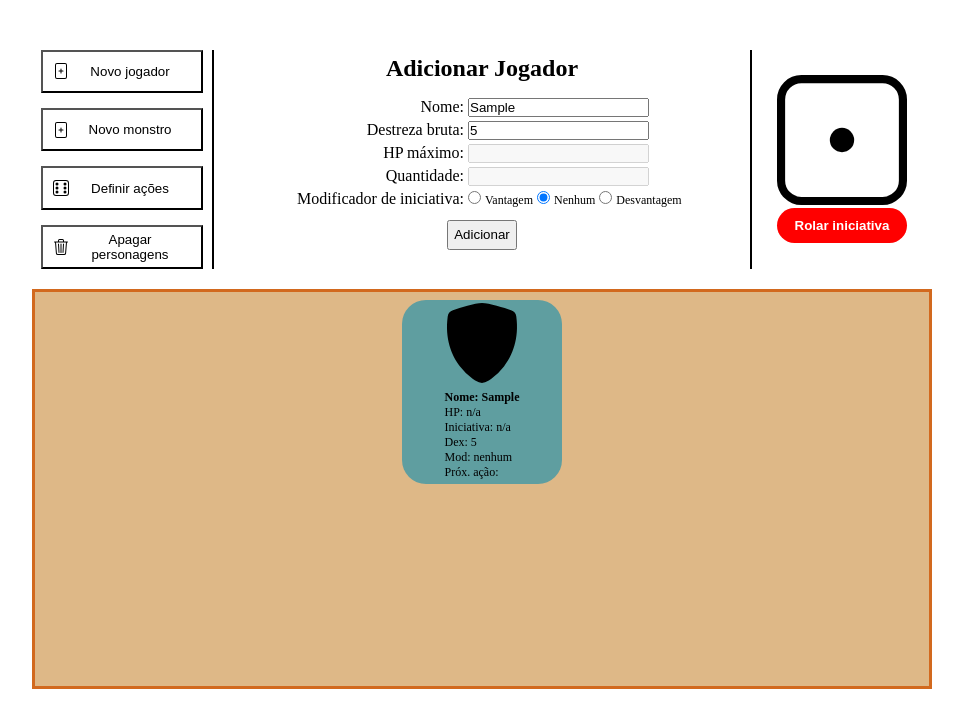
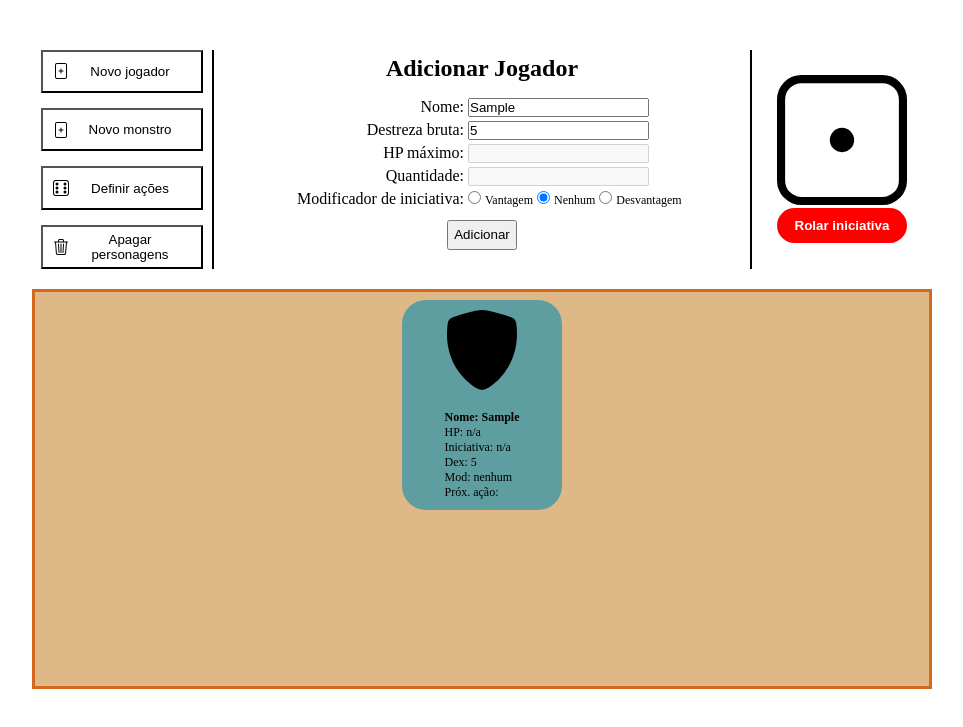
Before and after one commit to Vinicius-Justino/site_iniciativa_greyhawk, a plain HTML site: page index.html in a window 1280 px wide. Both pictures are taken after typing "Sample", "5" into the empty fields and a click on the button "Adicionar". Shown: the part 59-786 px from the top of the page, without its empty margins (158-1121 px from the left). Drawn offline with Linux system fonts and the light colour scheme.

Commit message:
Add files via upload

```diff
--- a/css/style.css
+++ b/css/style.css
@@ -196,7 +196,7 @@ th, td {
 }
 
 .card {
-    height: 23vh;
+    height: max(23vh, 210px);
     width: max(8vw, 160px);
 
     margin: 1vh;
```
